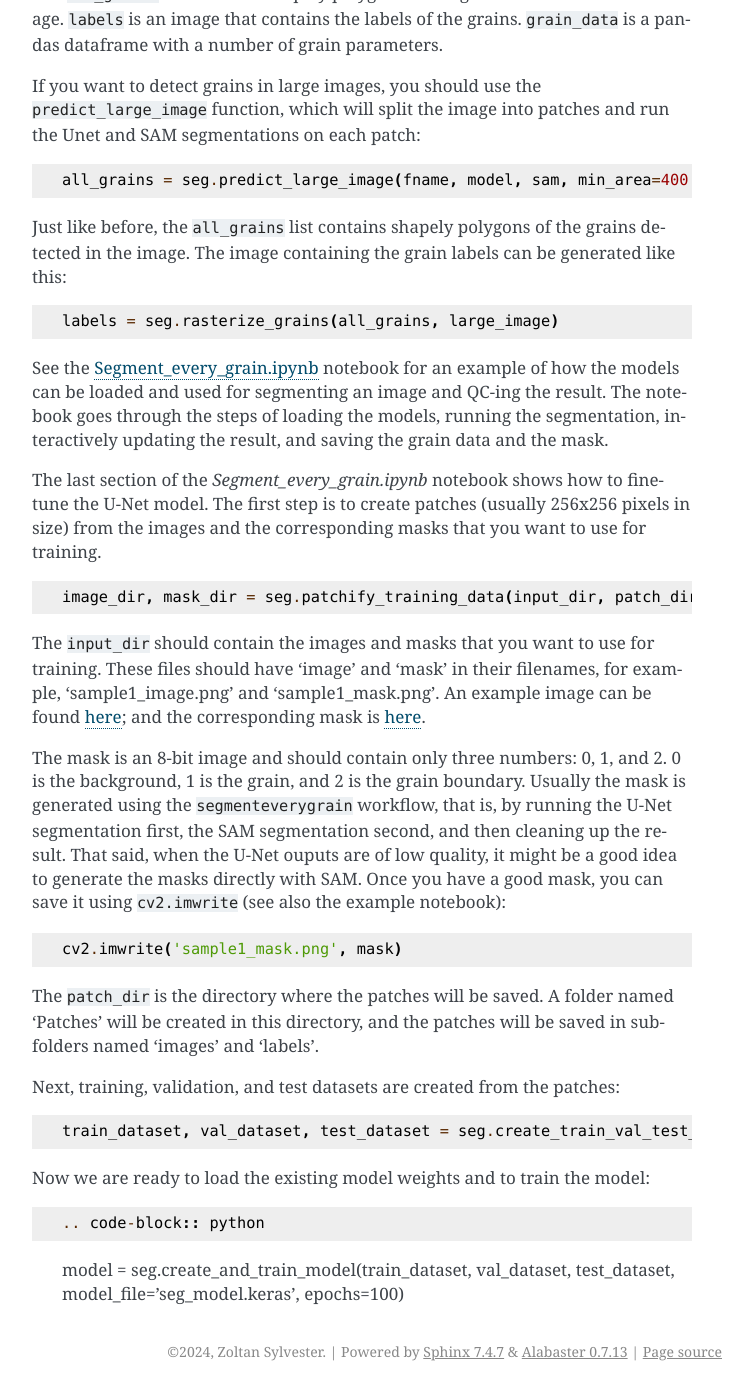
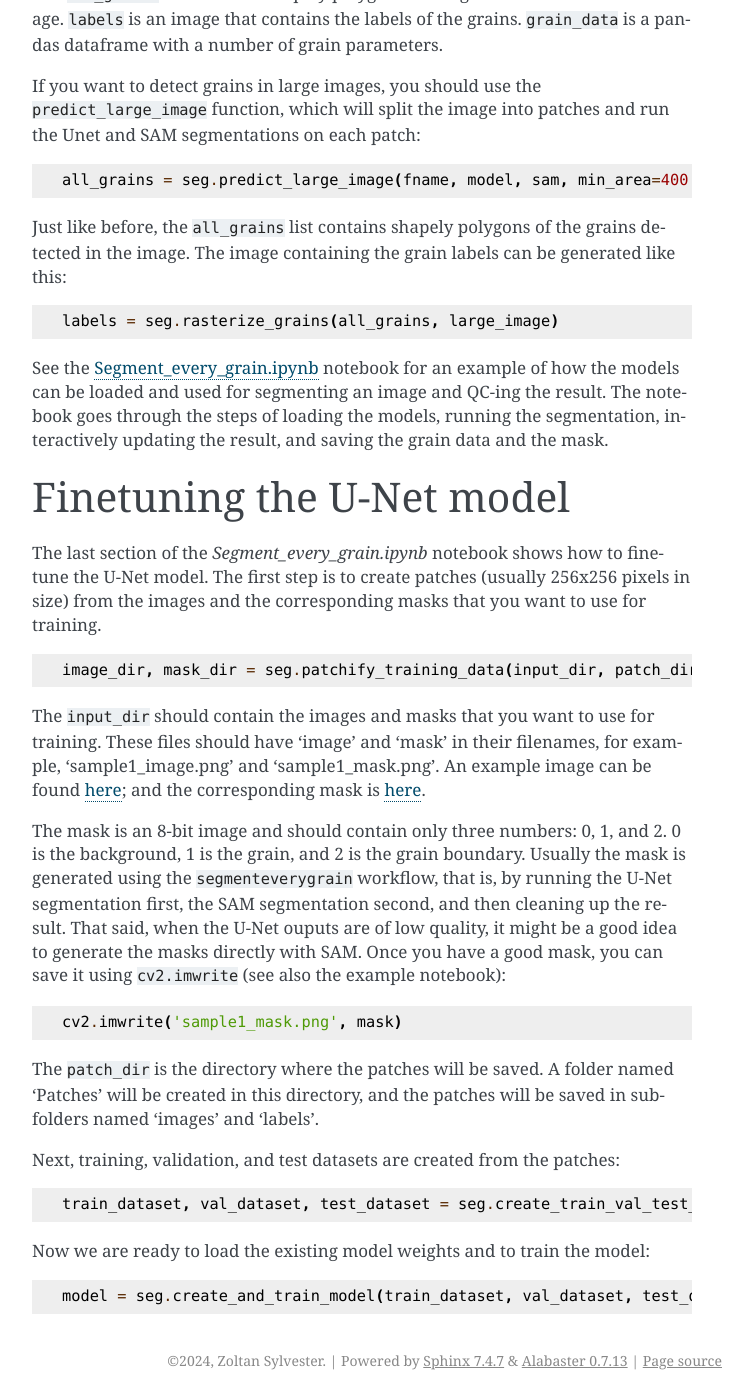
Before and after one commit to zsylvester/segmenteverygrain, a Sphinx documentation site: the page built from docs/source/getting_started.rst, in a window 1280 px wide and 1400 px high, scrolled down 857 px. Shown: the whole window, without its empty margins (388-1140 px from the left). Built offline with Sphinx 7.4.7, drawn with Linux system fonts in a browser that asks for light colours; some of the changed text lies outside the part shown.

Commit message:
update docs

```diff
--- a/docs/source/getting_started.rst
+++ b/docs/source/getting_started.rst
@@ -59,6 +59,9 @@ See the `Segment_every_grain.ipynb <https://github.com/zsylvester/segmenteverygr
 of how the models can be loaded and used for segmenting an image and QC-ing the result. The notebook goes through the steps of loading the models, running the
 segmentation, interactively updating the result, and saving the grain data and the mask.
 
+Finetuning the U-Net model
+--------------------------
+
 The last section of the `Segment_every_grain.ipynb` notebook shows how to finetune the U-Net model. The first step is to create patches (usually 256x256 pixels in size) from the images and the corresponding masks that you want to use for training.
 
 .. code-block:: python
@@ -81,7 +84,7 @@ Next, training, validation, and test datasets are created from the patches:
 
    train_dataset, val_dataset, test_dataset = seg.create_train_val_test_data(image_dir, mask_dir, augmentation=True)
 
-Now we are ready to load the existing model weights and to train the model::
+Now we are ready to load the existing model weights and to train the model:
 
 .. code-block:: python
 
```
